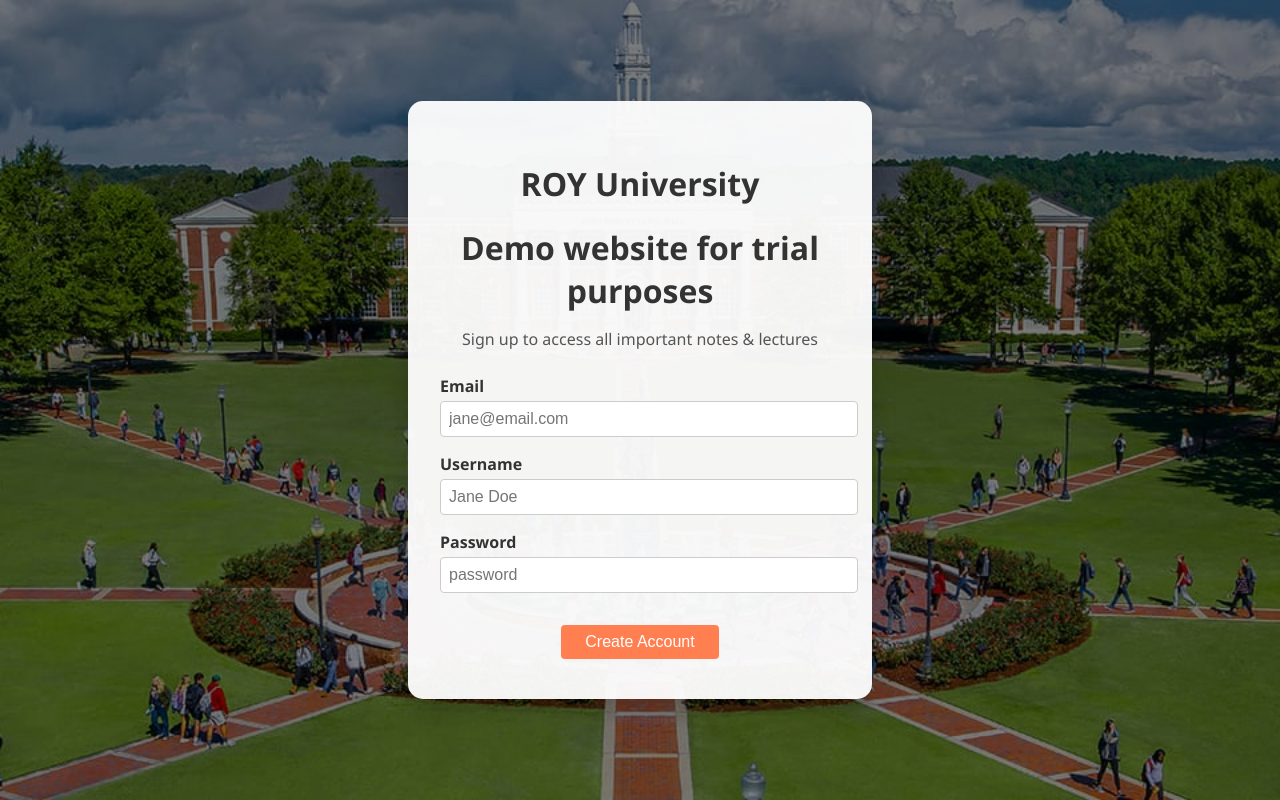
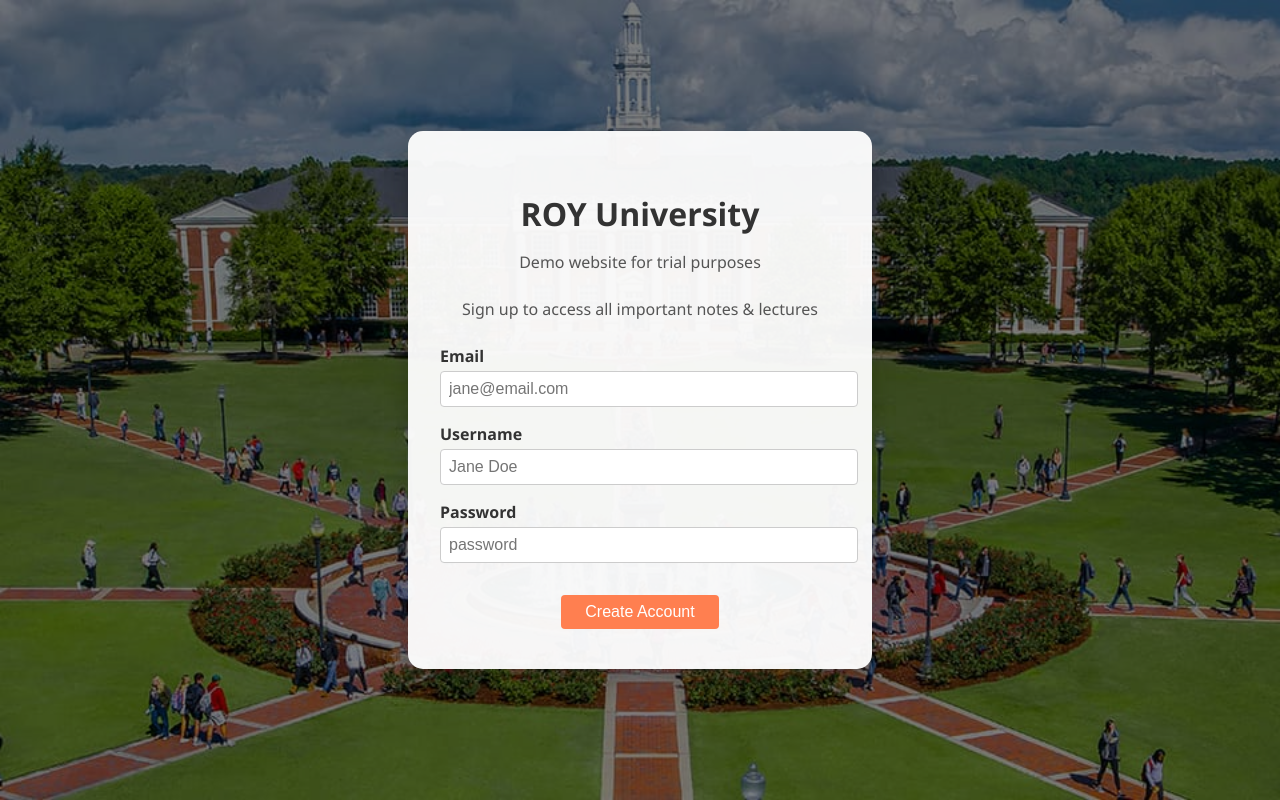
Before and after one commit to Ponkoog-roy/apna_collage, a website: page public/index.html in a window 1280 px wide. Drawn offline with Linux system fonts and the light colour scheme.

Commit message:
change h1 to p

```diff
--- a/public/index.html
+++ b/public/index.html
@@ -9,7 +9,7 @@
 <body>
     <div class="card">
         <h1>ROY University</h1>
-        <h1>Demo website for trial purposes</h1>
+        <p>Demo website for trial purposes</p>
         <p>Sign up to access all important notes & lectures</p>
 
         <form action="/addUser" method="POST" id="signupForm">
```
